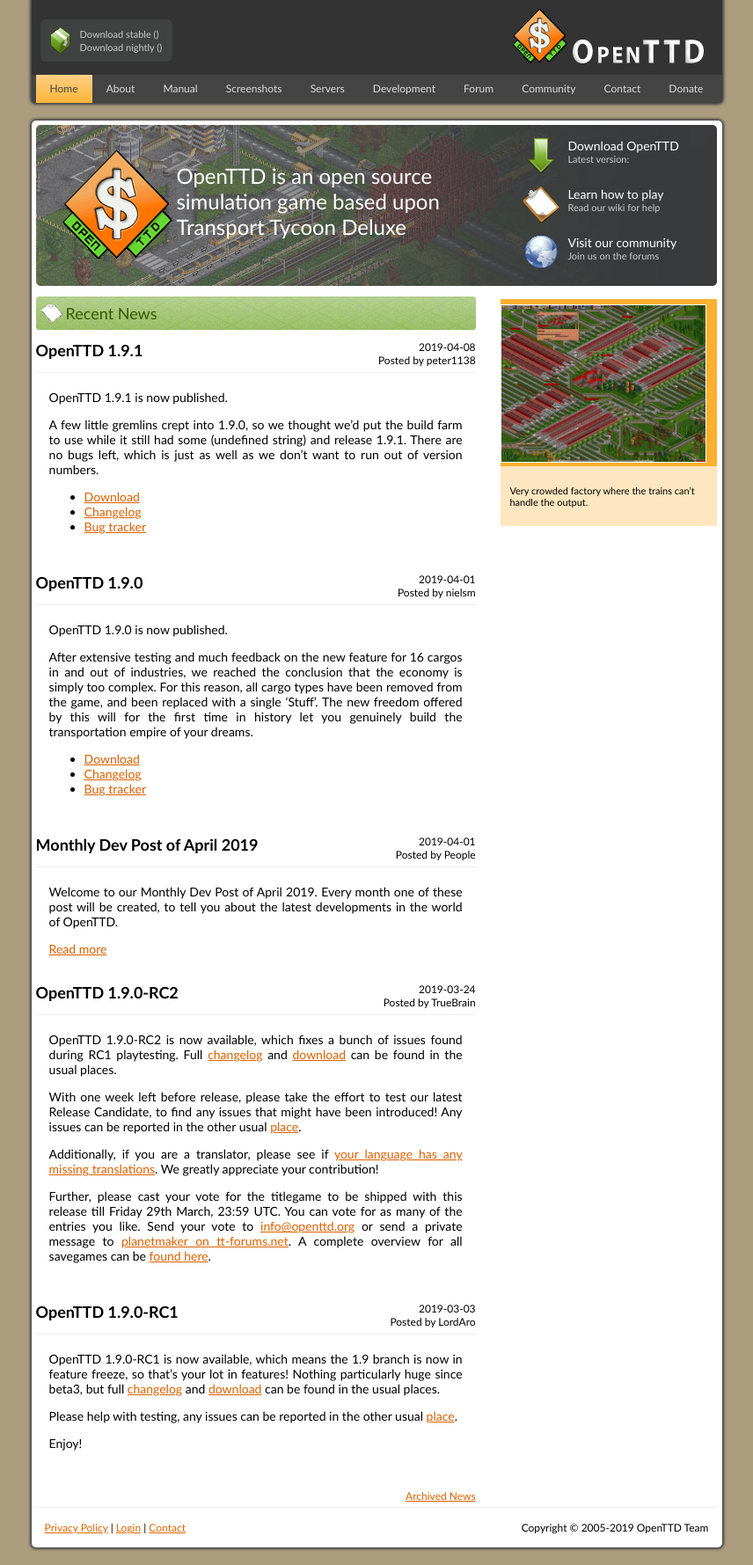
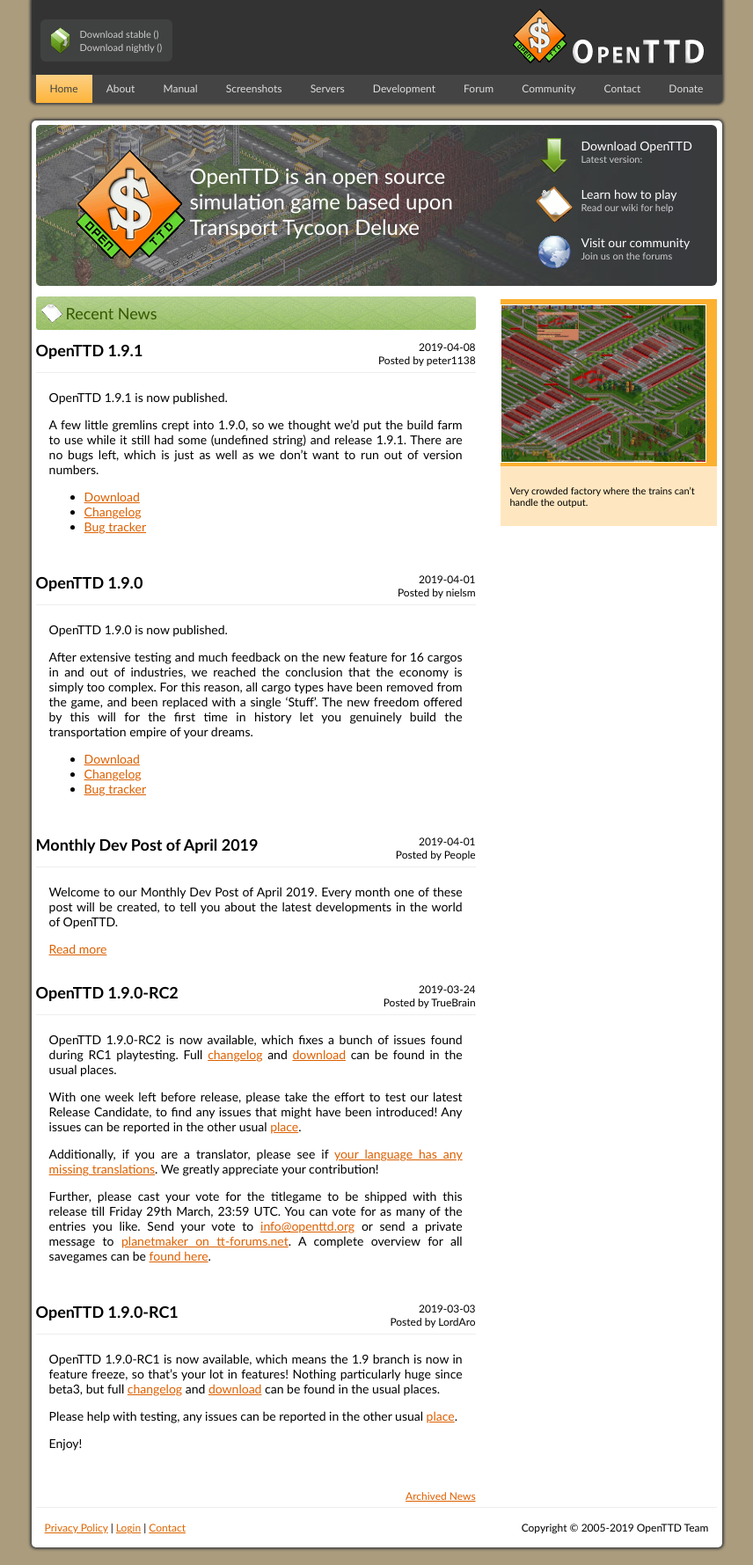
Before and after one commit to OpenTTD/website, a Jekyll site: the page built from pages/index.html, in a window 1280 px wide. Shown: the whole page at 88% size, without its empty margins (212-1068 px from the left). Built offline with Jekyll 4.4.1, drawn with Linux system fonts in a browser that asks for light colours.

Commit message:
Codechange: Remove images-for-layout the banner image

```diff
--- a/pages/index.html
+++ b/pages/index.html
@@ -6,8 +6,7 @@
 ---
 
 <div id="index-banner">
-  <div id="openttd-banner-left-{{ "now" | date: "%u" }}">
-        <div id="openttd-banner-right"></div>
+    <div id="openttd-banner-left-{{ "now" | date: "%u" }}">
         <div id="banner-links">
             <ul>
                 {% assign latest_stable = site.downloads | where_exp: "download", "download.id contains '/downloads/openttd-releases/latest'" | last %}
--- a/static/css/index.css
+++ b/static/css/index.css
@@ -1,8 +1,7 @@
 
 #index-banner {
-	background: url("../img/layout/openttd-index.png") repeat-x;
-	height: auto !important;
-	height: 183px;
+	border-radius: 6px;
+	background: #383A3C;
 	margin-bottom: 10px;
 	min-height: 183px;
 }
@@ -30,12 +29,6 @@
 #openttd-banner-left-3, #openttd-banner-left-6 {
 	background: url("../img/layout/frontpage-teaser-3.jpg") no-repeat;
 	height: 183px;
-}
-#openttd-banner-right {
-	background: url("../img/layout/openttd-index-right.png") no-repeat;
-	float: right;
-	height: 183px;
-	width: 15px;
 }
 
 #banner-links {
```
Also changed, not shown: static/img/layout/openttd-index-right.png (deleted), static/img/layout/openttd-index.png (deleted).
